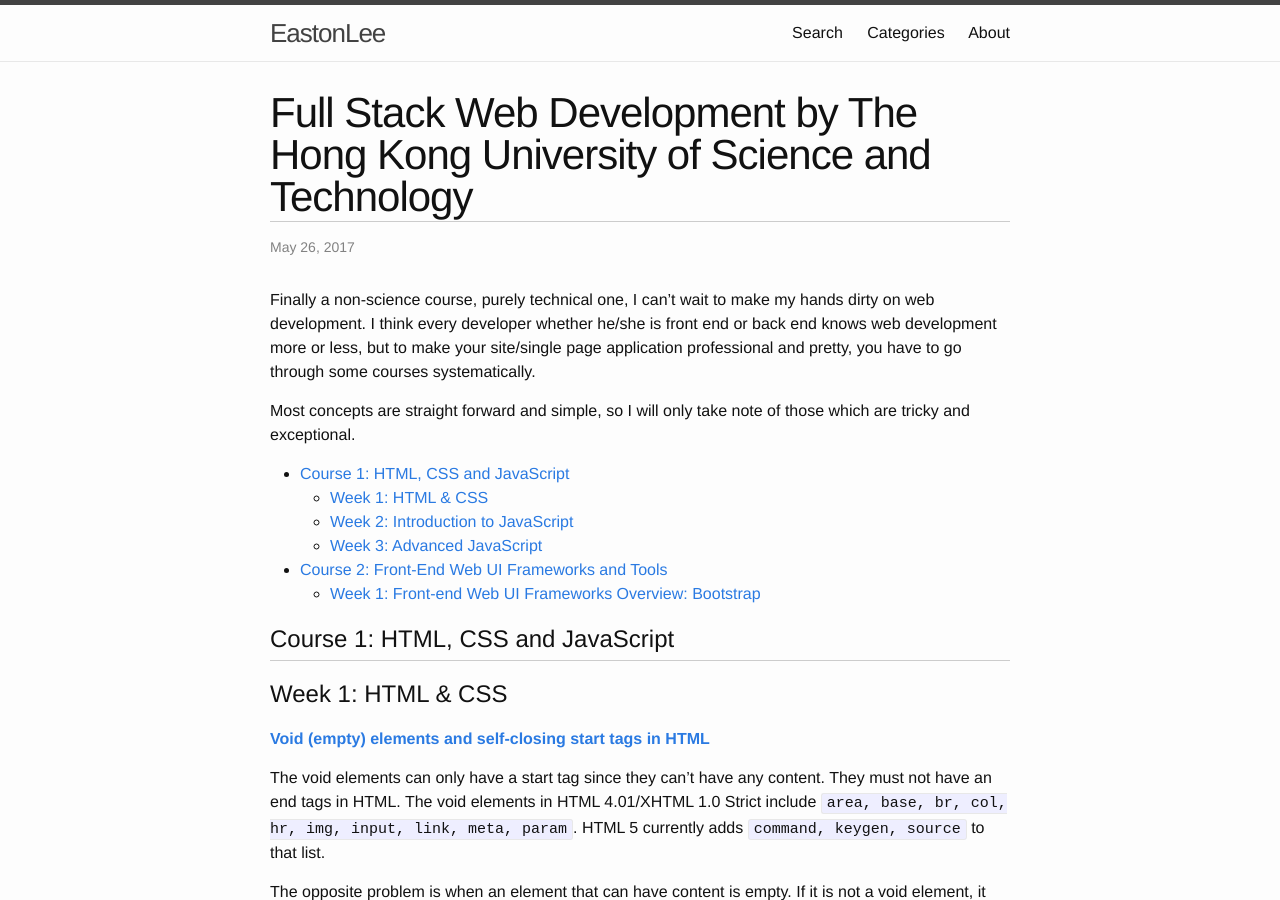
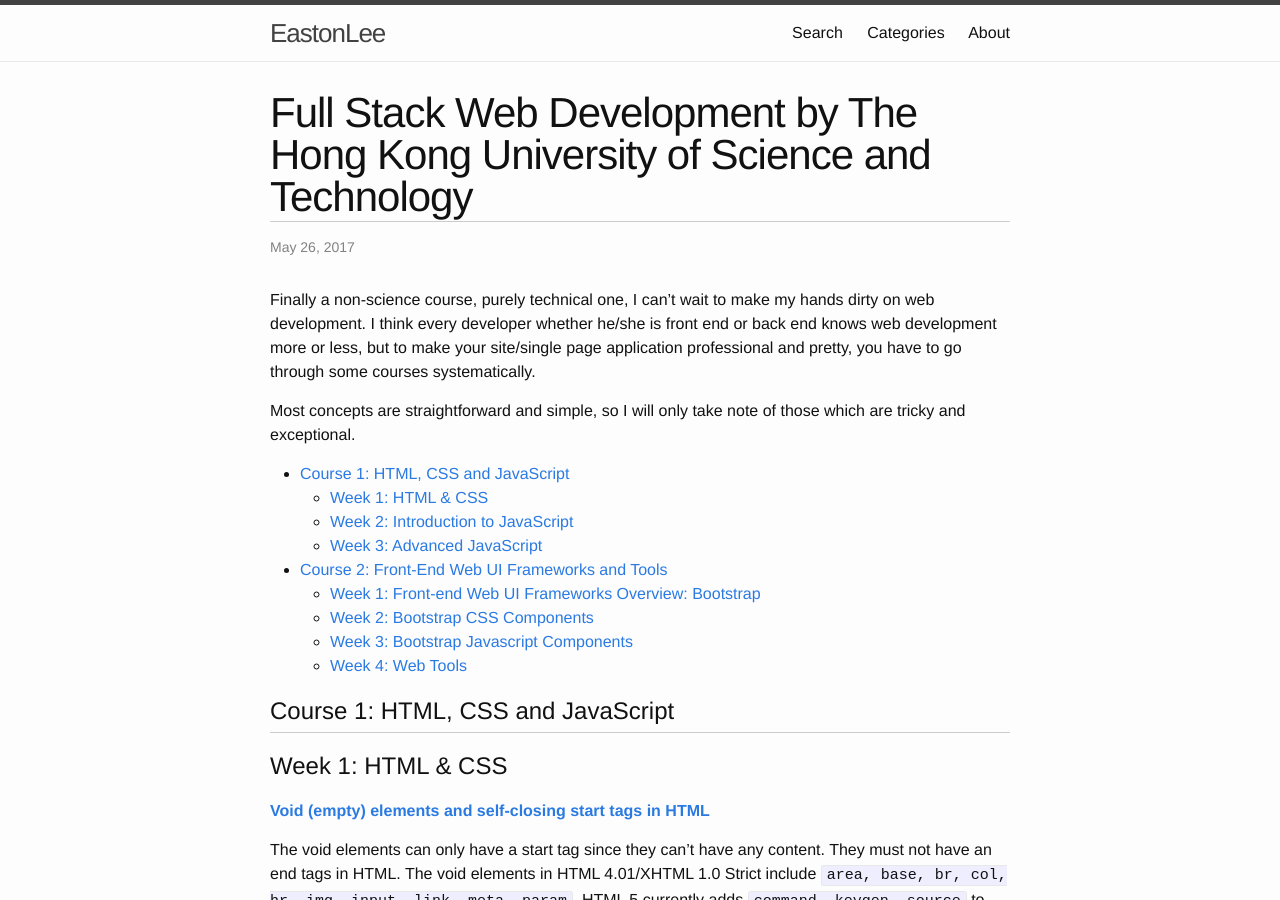
Before and after one commit to EastonLee/eastonlee.github.io, a Jekyll site: the page built from _posts/2017-05-26-full-stack-web-development-by-the-hong-kong-university-of-science-and-technology.md, in a window 1280 px wide and 900 px high. Built offline with Jekyll 4.4.1, drawn with Linux system fonts in a browser that asks for light colours; nearby versions of some CDN libraries; a script that is not in the unit is left out; comment, search, counter and statistics services are not loaded; some of the changed text lies outside the part shown.

Commit message:
new content

```diff
--- a/_posts/2017-05-26-full-stack-web-development-by-the-hong-kong-university-of-science-and-technology.md
+++ b/_posts/2017-05-26-full-stack-web-development-by-the-hong-kong-university-of-science-and-technology.md
@@ -7,7 +7,7 @@ category: [Full Stack, Web, HTML, CSS, JavaScript]
 
 Finally a non-science course, purely technical one, I can't wait to make my hands dirty on web development. I think every developer whether he/she is front end or back end knows web development more or less, but to make your site/single page application professional and pretty, you have to go through some courses systematically.
 
-Most concepts are straight forward and simple, so I will only take note of those which are tricky and exceptional.
+Most concepts are straightforward and simple, so I will only take note of those which are tricky and exceptional.
 
 * TOC
 {:toc}
@@ -117,3 +117,9 @@ The `viewport` meta tag:
 * Designing the websites responsive to the size of the viewport (Bootstrap grid system).
 
 If you don't specify classes for some screen size, for example, you only specify `col-sm-5` for an element, then on medium and large screen, Bootstrap will choose the specification for smaller screen, which is `col-sm-5` class in this case.
+
+## Week 2: Bootstrap CSS Components
+
+## Week 3: Bootstrap Javascript Components
+
+## Week 4: Web Tools
```
